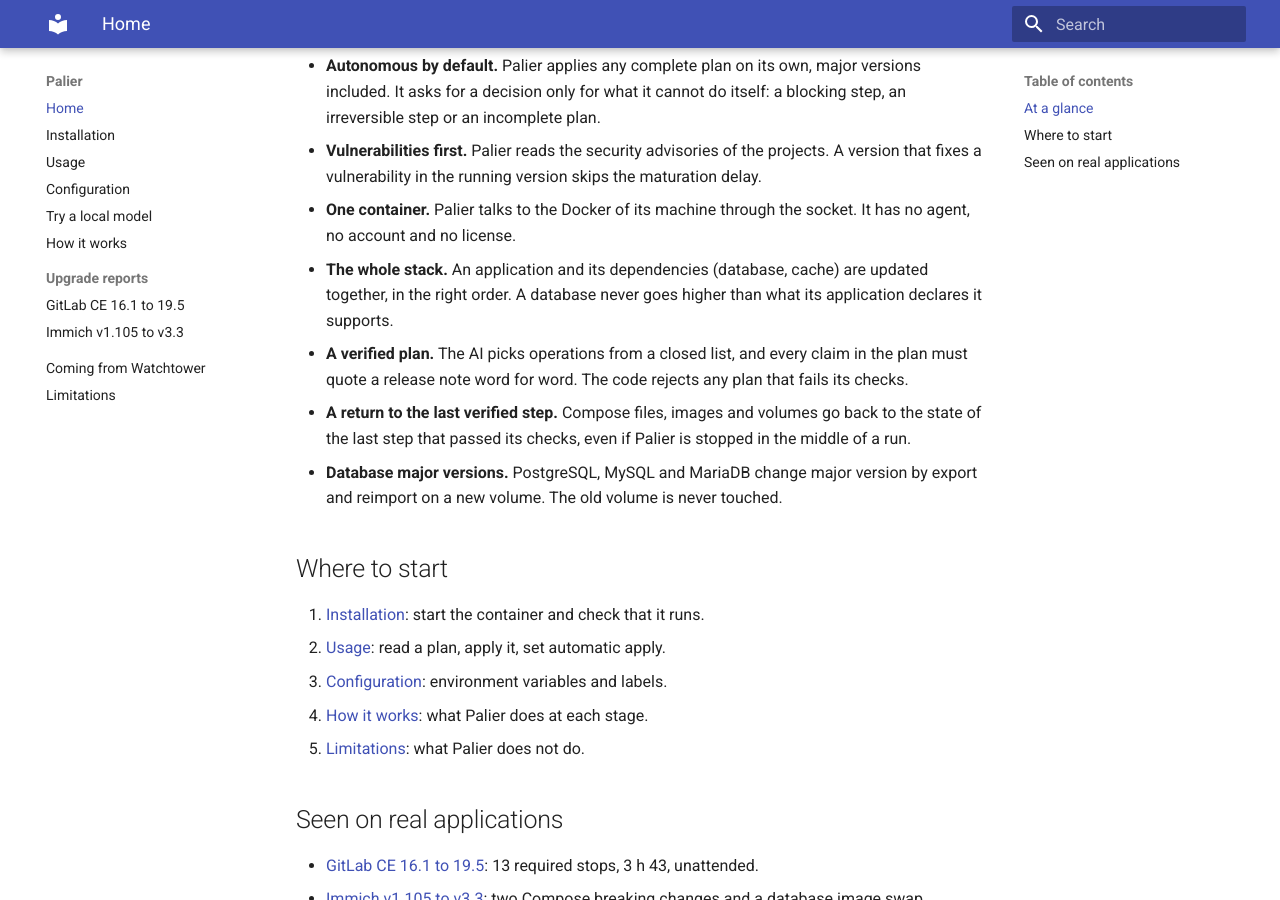
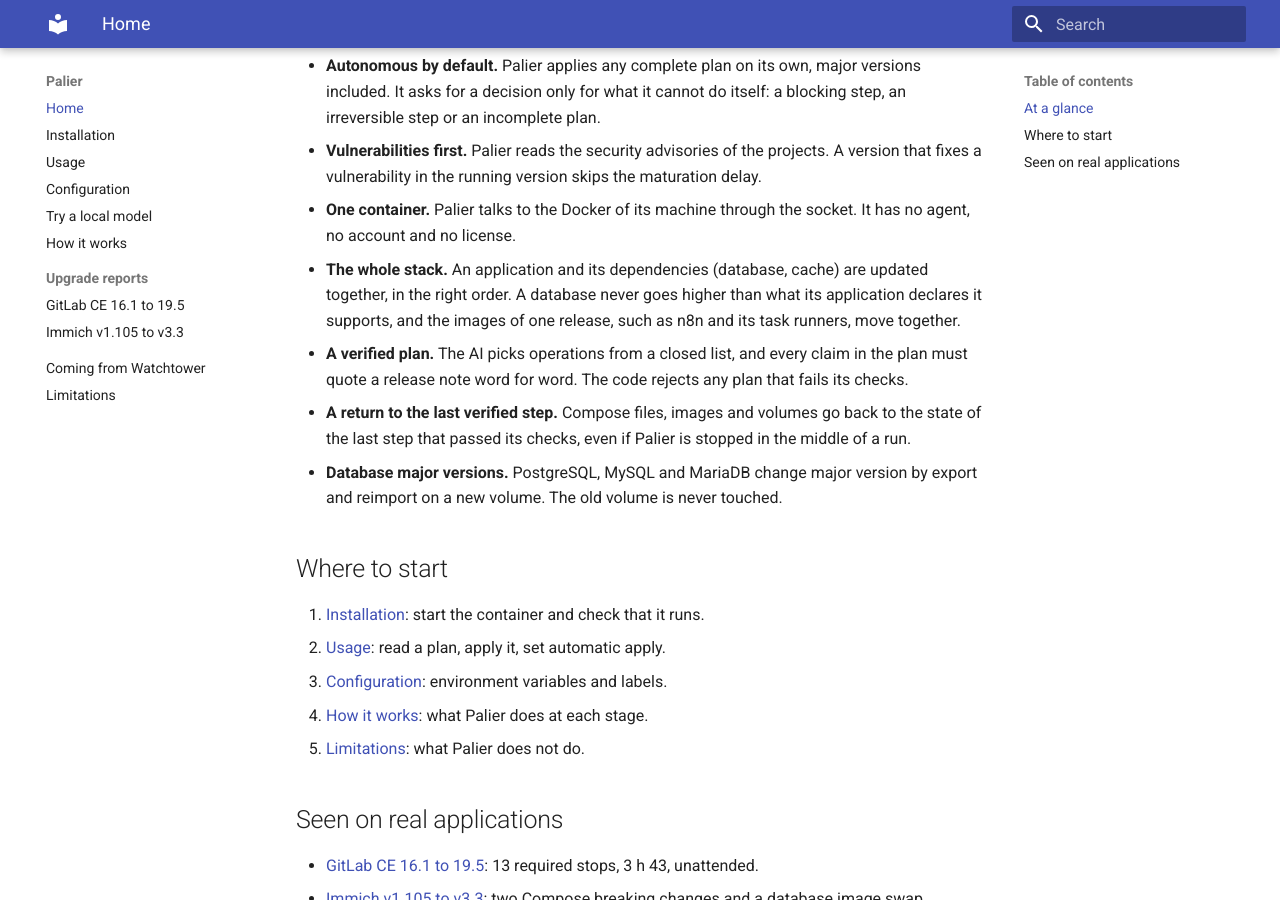
Before and after one commit to kOlapsis/palier, an MkDocs documentation site: the page built from docs/index.md, in a window 1280 px wide and 900 px high, scrolled down 438 px. Built offline with MkDocs 1.6.1 and Material for MkDocs 9.7.7, drawn with Linux system fonts in a browser that asks for light colours.

Commit message:
docs: describe note digests, images of one release and the second look in the README

```diff
--- a/docs/index.md
+++ b/docs/index.md
@@ -9,7 +9,7 @@ For each stack that has a newer version, it reads the release notes of every ski
 - **Autonomous by default.** Palier applies any complete plan on its own, major versions included. It asks for a decision only for what it cannot do itself: a blocking step, an irreversible step or an incomplete plan.
 - **Vulnerabilities first.** Palier reads the security advisories of the projects. A version that fixes a vulnerability in the running version skips the maturation delay.
 - **One container.** Palier talks to the Docker of its machine through the socket. It has no agent, no account and no license.
-- **The whole stack.** An application and its dependencies (database, cache) are updated together, in the right order. A database never goes higher than what its application declares it supports.
+- **The whole stack.** An application and its dependencies (database, cache) are updated together, in the right order. A database never goes higher than what its application declares it supports, and the images of one release, such as n8n and its task runners, move together.
 - **A verified plan.** The AI picks operations from a closed list, and every claim in the plan must quote a release note word for word. The code rejects any plan that fails its checks.
 - **A return to the last verified step.** Compose files, images and volumes go back to the state of the last step that passed its checks, even if Palier is stopped in the middle of a run.
 - **Database major versions.** PostgreSQL, MySQL and MariaDB change major version by export and reimport on a new volume. The old volume is never touched.
```
Also changed, not shown: README.md (+12 -4 lines).
